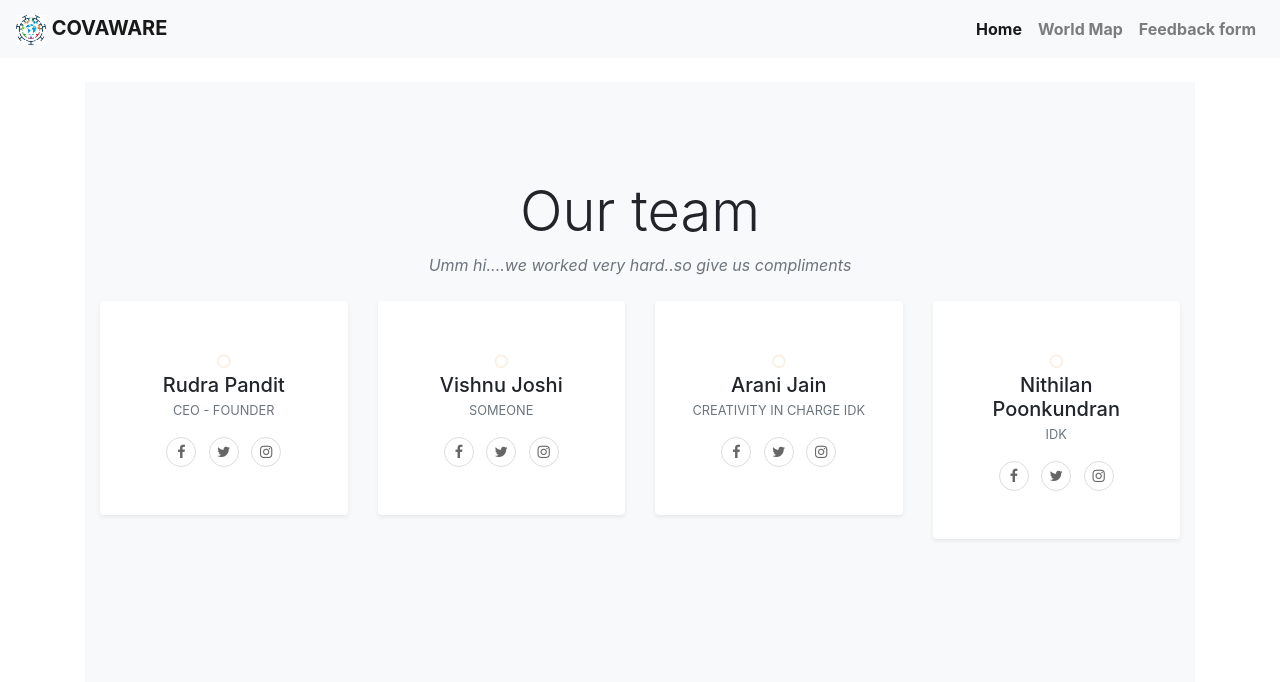
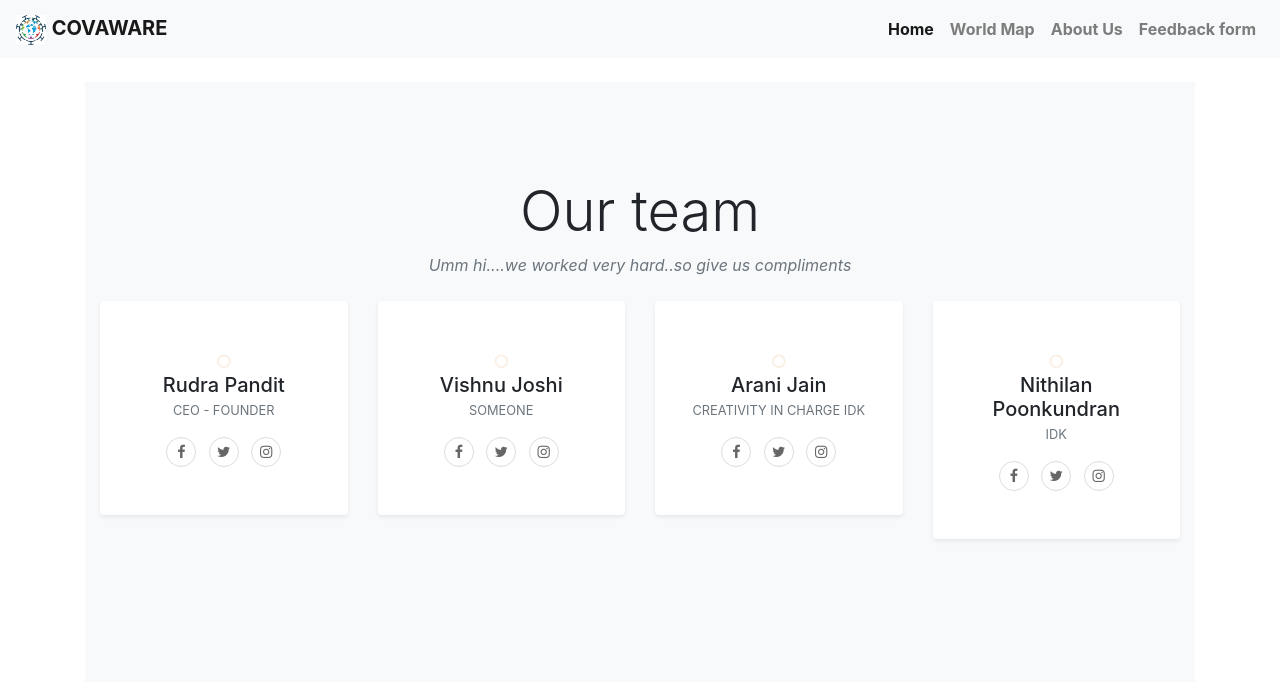
Before and after one commit to Joshi-Hiroshi/Covaware_Website--Flask, a Flask app: page /about in a window 1280 px wide. Shown: the top 682 px of the page. Run offline with Flask 2, Linux system fonts and the light colour scheme; some libraries are stand-ins or nearby versions.

Commit message:
Updated base.html's nav bar

```diff
--- a/templates/base.html
+++ b/templates/base.html
@@ -38,6 +38,7 @@
                 </li>
 
                 <a class="nav-item nav-link font-weight-bold" href="/world_map">World Map</a>
+                <a class="nav-item nav-link font-weight-bold" href="/about">About Us</a>
                 <a class="nav-item nav-link font-weight-bold" href="https://docs.google.com/forms/d/e/1FAIpQLSe_4Kl7uXjfGlZgNNEJ_IXsTdQ9whBaAvjFBHsdtkPOqjRriA/viewform?usp=sf_link" target="_blank" rel="noreferrer">Feedback form</a>
 
             </ul>
```
